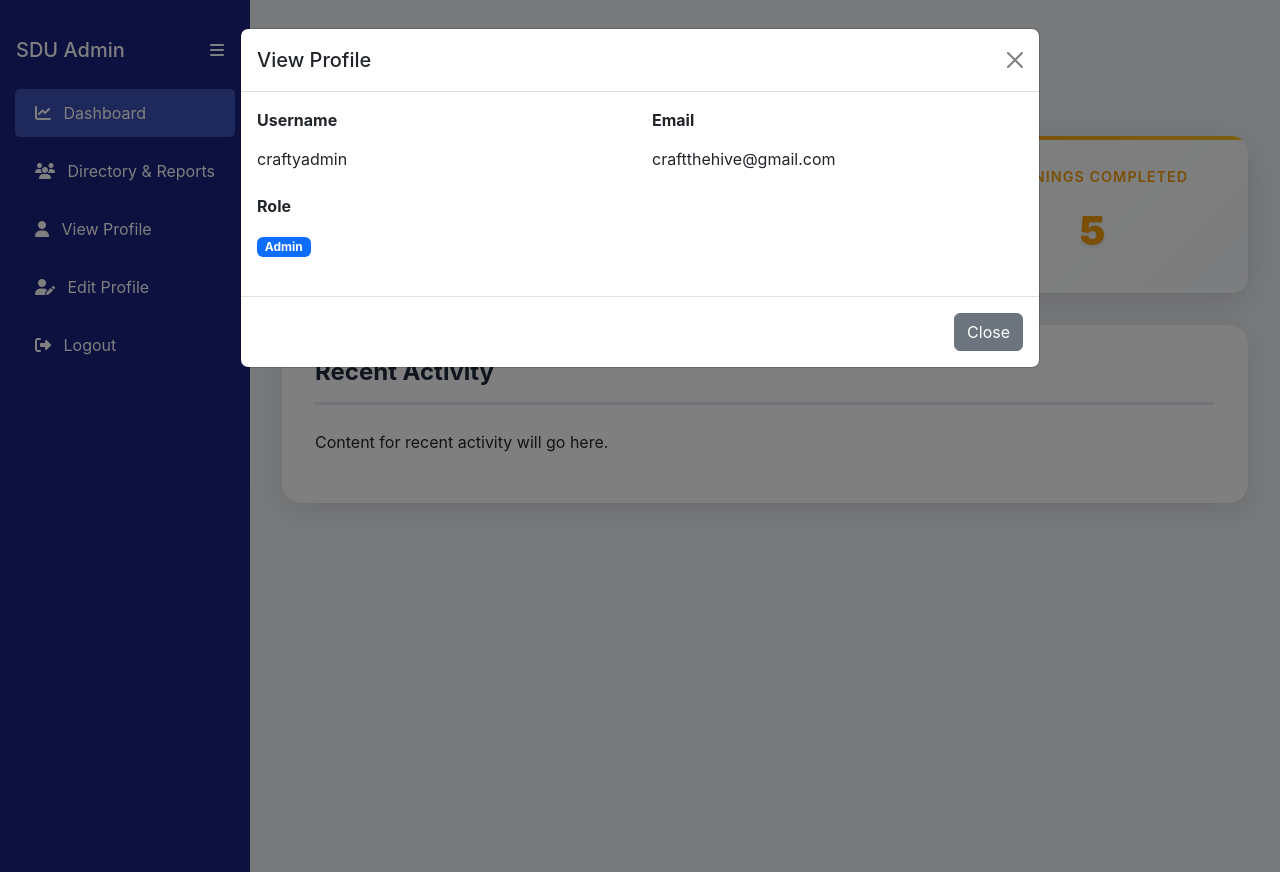
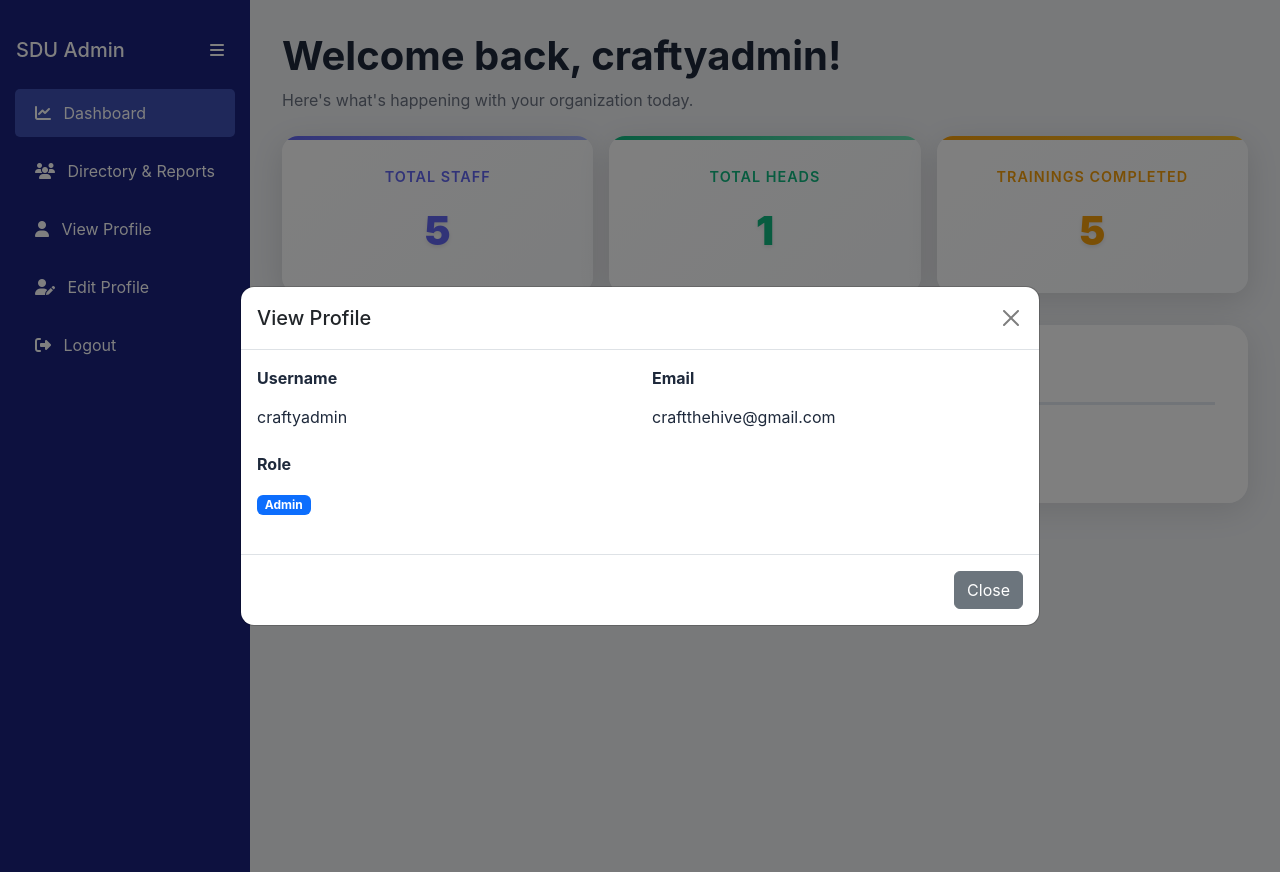
Before and after one commit to maxie26/SDU-updated, a PHP site: page /admin_dashboard.php in a window 1280 px wide, after a click on "View Profile". Run offline with PHP 8.4, Linux system fonts and the light colour scheme; a user stored in the database is signed in; data comes from the database, SQL or seed files in the repository.

Commit message:
pushin p

```diff
--- a/admin_dashboard.php
+++ b/admin_dashboard.php
@@ -347,6 +347,44 @@ $active_programs = 0;
      #directoryContent .table tbody tr:nth-child(odd):hover {
          background-color: transparent !important;
      }
+
+     /* Fix modal text colors to match office head and staff dashboards */
+     .modal-body .form-label {
+         color: #1e293b !important;
+     }
+     .modal-body .form-control-plaintext {
+         color: #1e293b !important;
+     }
+     .modal-body .badge {
+         color: #fff !important;
+     }
+
+     /* Fix sidebar text colors to stay white */
+     .sidebar-lg .nav-link {
+         color: #ffffff !important;
+     }
+     .sidebar-lg .nav-link:hover,
+     .sidebar-lg .nav-link:focus,
+     .sidebar-lg .nav-link:active,
+     .sidebar-lg .nav-link:visited {
+         color: #ffffff !important;
+     }
+     .sidebar-lg .nav-link.active {
+         color: #ffffff !important;
+     }
+
+     /* Center modals like staff and office head dashboards */
+     .modal-dialog {
+         display: flex;
+         align-items: center;
+         min-height: calc(100vh - 1rem);
+     }
+     .modal-content {
+         border-radius: 14px;
+     }
+     .modal-header .btn-close {
+         margin: -0.25rem -0.25rem -0.25rem auto;
+     }
 </style>
 </head>
 <body id="body">
--- a/office_head_dashboard.php
+++ b/office_head_dashboard.php
@@ -498,7 +498,7 @@ if (!empty($office)) {
                 </div>
                 <div class="modal-footer">
                     <button type="button" class="btn btn-secondary" data-bs-dismiss="modal">Cancel</button>
-                    <button type="button" class="btn btn-primary" id="saveProfileBtn">Save Changes</button>
+                    <button type="button" class="btn btn-primary" id="saveProfileBtn" style="background-color: #1a237e; border-color: #1a237e;">Save Changes</button>
                 </div>
             </div>
         </div>
--- a/staff_dashboard.php
+++ b/staff_dashboard.php
@@ -779,7 +779,7 @@ if ($view === 'training-records') {
                 </div>
                 <div class="modal-footer">
                     <button type="button" class="btn btn-secondary" data-bs-dismiss="modal">Cancel</button>
-                    <button type="button" class="btn btn-primary" id="saveProfileBtn">Save Changes</button>
+                    <button type="button" class="btn btn-primary" id="saveProfileBtn" style="background-color: #1a237e; border-color: #1a237e;">Save Changes</button>
                 </div>
             </div>
         </div>
```
Lines whose indentation alone changed are shown as unchanged.
